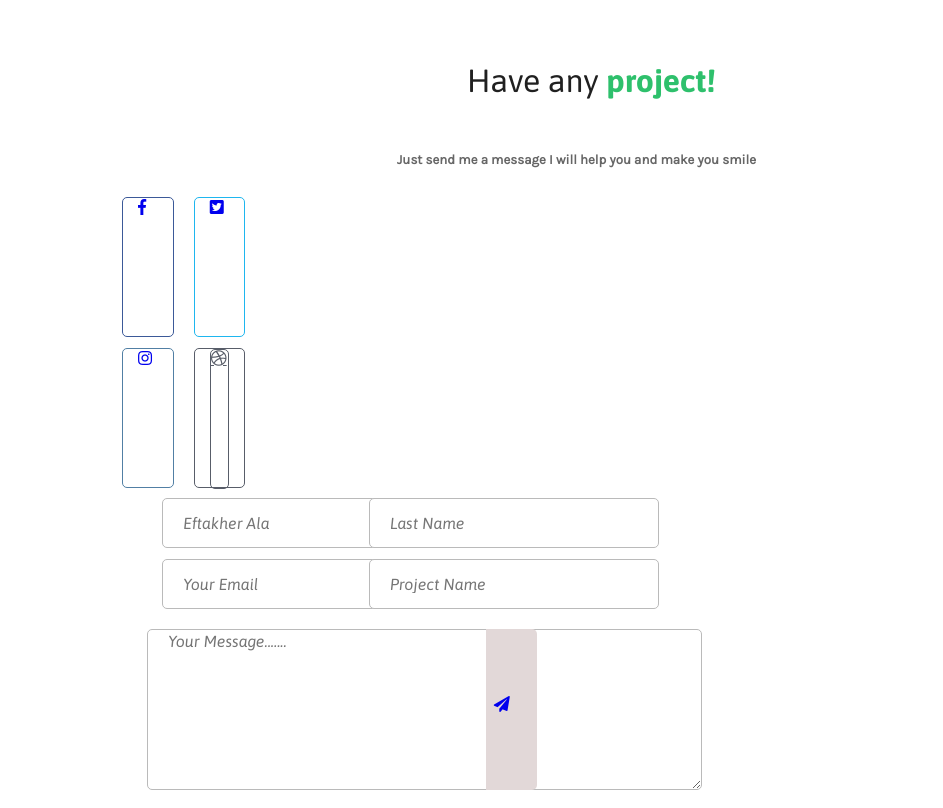
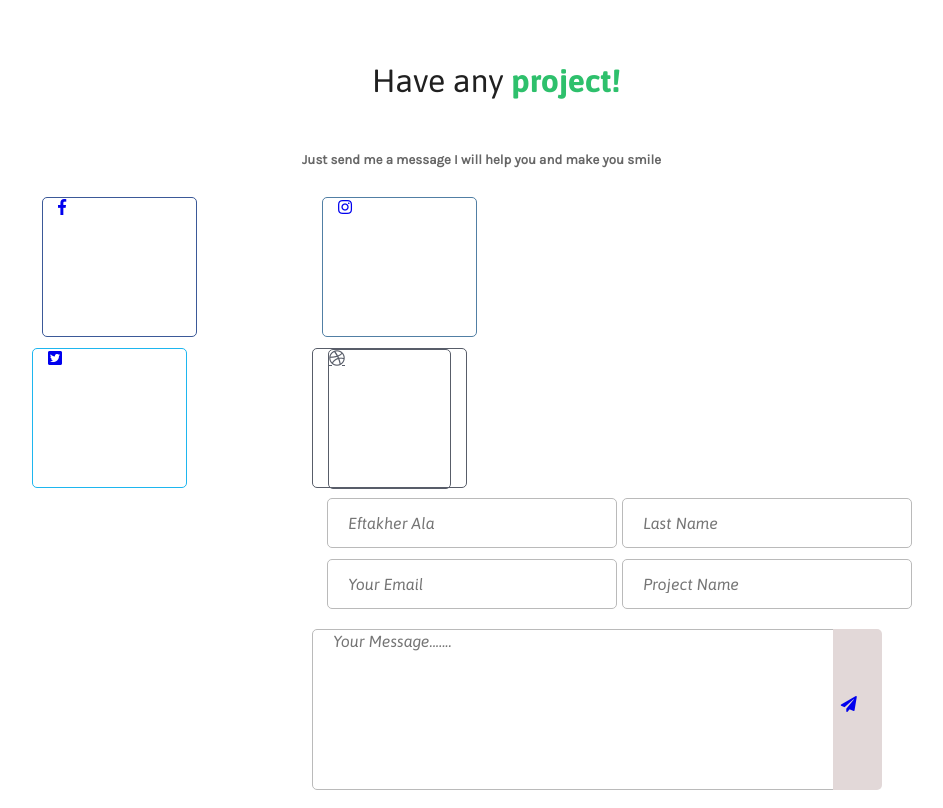
Before and after one commit to Leusnika/practice1, a plain HTML site: page hw9/index.html in a window 1280 px wide. Shown: the whole page, without its empty margins (53-996 px from the left). Drawn offline with Linux system fonts and the light colour scheme.

Commit message:
change col

```diff
--- a/hw9/index.html
+++ b/hw9/index.html
@@ -28,39 +28,39 @@
                 </div>
         </div>
         <div class="container main">
-                <div class="box1">
+                <div class="container box1">
                         <div class="row">
-                                <div class="col-2 face">
+                                <div class="col-6 face">
                                         <a href="#" class="facebook"><i class="fab fa-facebook-f"></i></a>
                                 </div>
-                                <div class="col-2 twit">
+                                <div class="col-6 twit">
                                         <a href="#" class="twitter"><i class="fab fa-twitter-square"></i></a>
                                 </div>
                         </div>
                         <div class="row">
-                                <div class="col-2 insta">
+                                <div class="col-6 insta">
                                         <a href="#" class="instagram"><i class="fab fa-instagram"></i></a>
                                 </div>
-                                <div class="col-2 dribble">
+                                <div class="col-6 dribble">
                                         <a href="#" class="dribble"><i class="fab fa-dribbble"></i></i></a>
                                 </div>
                         </div>
                 </div>
-                <div class="box2">
+                <div class="container box2">
                         <div class="row1">
-                                <div class="col-4 name">
+                                <div class="col-6 name">
                                         <input type="text" name="name" id="" placeholder="Eftakher Ala">
                                 </div>
-                                <div class="col-4 lastname">
+                                <div class="col-6 lastname">
                                         <input type="text" lastname="lastname" id="" placeholder="Last Name">
                                 </div>
                         </div>
                         <div class="row2">
-                                <div class="col-4 email"><input type="email" name="email" id="" placeholder="Your Email"></div>
-                                <div class="col-4 text"><input type="text" name="projectname" id="" placeholder="Project Name"></div>
+                                <div class="col-6 email"><input type="email" name="email" id="" placeholder="Your Email"></div>
+                                <div class="col-6 text"><input type="text" name="projectname" id="" placeholder="Project Name"></div>
                         </div>
                         <div class="row3 no-gutters">
-                                <div class="col-7 area"><textarea name="message" id="" placeholder="Your Message......."></textarea>
+                                <div class="col-11 area"><textarea name="message" id="" placeholder="Your Message......."></textarea>
                                 </div>
                                 <div class="col-1 button">
                                         <a href="mailto:pochta@mail.ru">
--- a/hw9/styles/style.css
+++ b/hw9/styles/style.css
@@ -10,7 +10,6 @@ body {
 .container {
     display: flex;
     flex-wrap: wrap;
-    width: 950px;
     margin: 0 auto;
 
 }
@@ -50,7 +49,6 @@ h1 span {
 .box1 {
     display: flex;
     flex-wrap: wrap;
-    width: 310px;
     height: 301px;
 }
 
@@ -245,5 +243,6 @@ textarea {
     box-shadow: 2px 2px 1px 1px #2ec06c;
 }
 .main{
+    display: flex;
 flex-wrap: wrap;
 }
```
